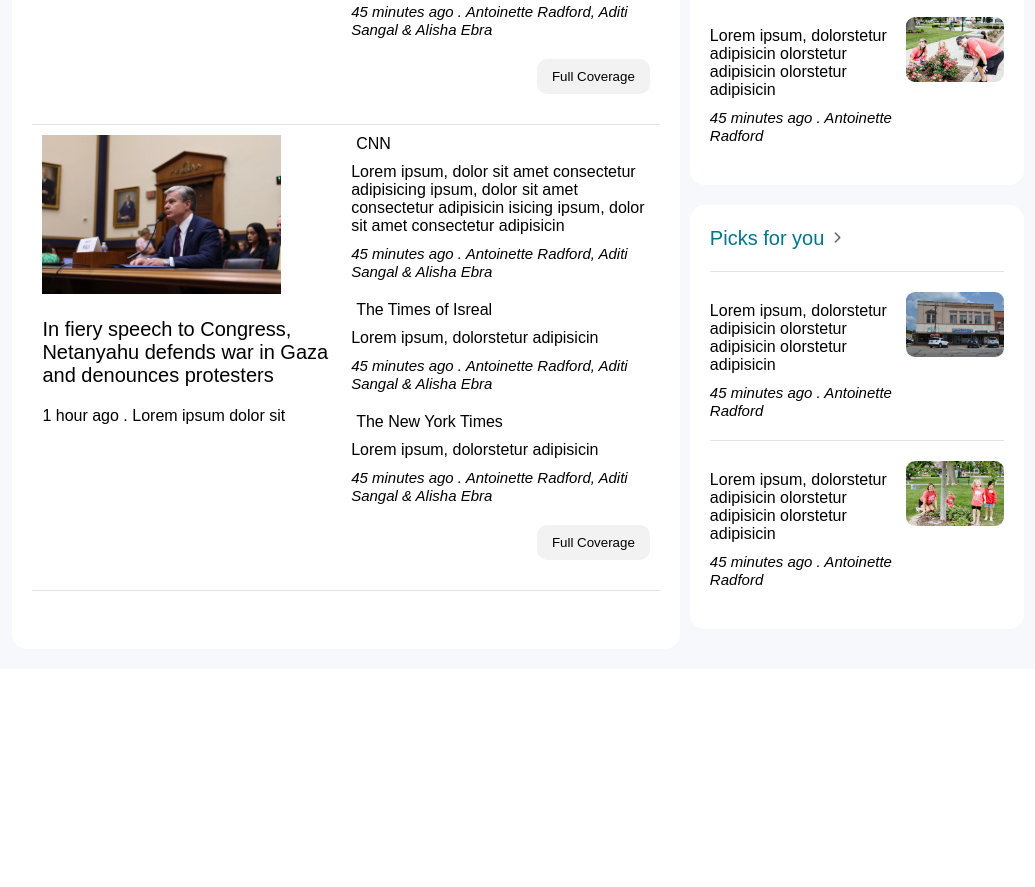
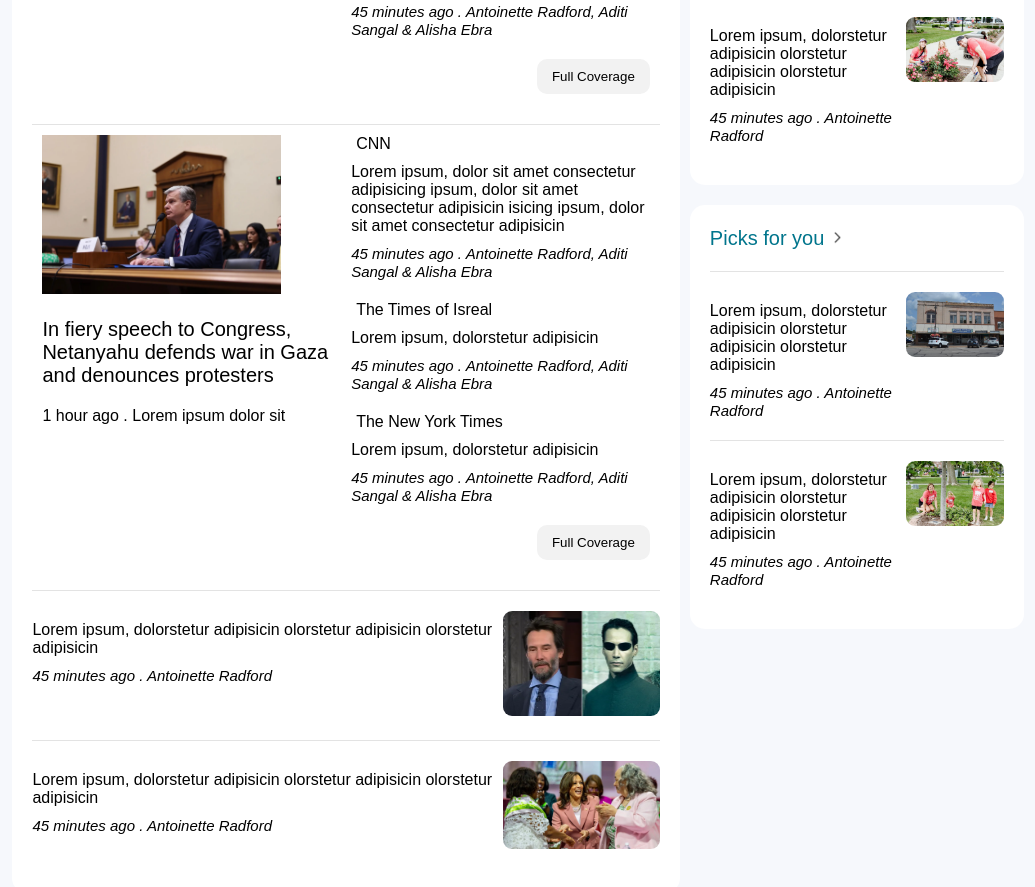
Before and after one commit to ThezThaw/wap-p1, a plain HTML site: page home.html in a window 1280 px wide. Shown: the part 664-1551 px from the top of the page, without its empty margins (122-1157 px from the left). Before the commit the page ends 1341 px from the top, so only its background shows below. Drawn offline with Linux system fonts and the light colour scheme.

Commit message:
add 2 more blocks of news

```diff
--- a/css/home.css
+++ b/css/home.css
@@ -158,6 +158,9 @@ em{
     grid-template-columns: 2fr 1fr;
     padding: 20px 0px;
 }
+.local-news-details.topstories{
+    grid-template-columns: 3fr 1fr;
+}
 .local-news-details img{
     border-radius: 9px;
 }
--- a/home.html
+++ b/home.html
@@ -187,6 +187,29 @@
                         </div>
                     </div>
                     <div class="myhr zeropadding"></div>
+                    <div class="local-news-details topstories">
+                        <div>
+                            <div style="margin: 10px 0px;">
+                                <a href="">Lorem ipsum, dolorstetur adipisicin olorstetur adipisicin olorstetur adipisicin  </a>
+                            </div>
+                            <em>45 minutes ago . Antoinette Radford</em>
+                        </div>
+                        <div>
+                            <img src="/images/news8.webp" alt="" width="100%">
+                        </div>
+                    </div>
+                    <div class="myhr zeropadding"></div>
+                    <div class="local-news-details topstories">
+                        <div>
+                            <div style="margin: 10px 0px;">
+                                <a href="">Lorem ipsum, dolorstetur adipisicin olorstetur adipisicin olorstetur adipisicin  </a>
+                            </div>
+                            <em>45 minutes ago . Antoinette Radford</em>
+                        </div>
+                        <div>
+                            <img src="/images/news7.webp" alt="" width="100%">
+                        </div>
+                    </div>
                 </div>
             <div class="local-news">
                 <div class="local-news-inside">
```
Also changed, not shown: images/news7.webp (added), images/news8.webp (added).
